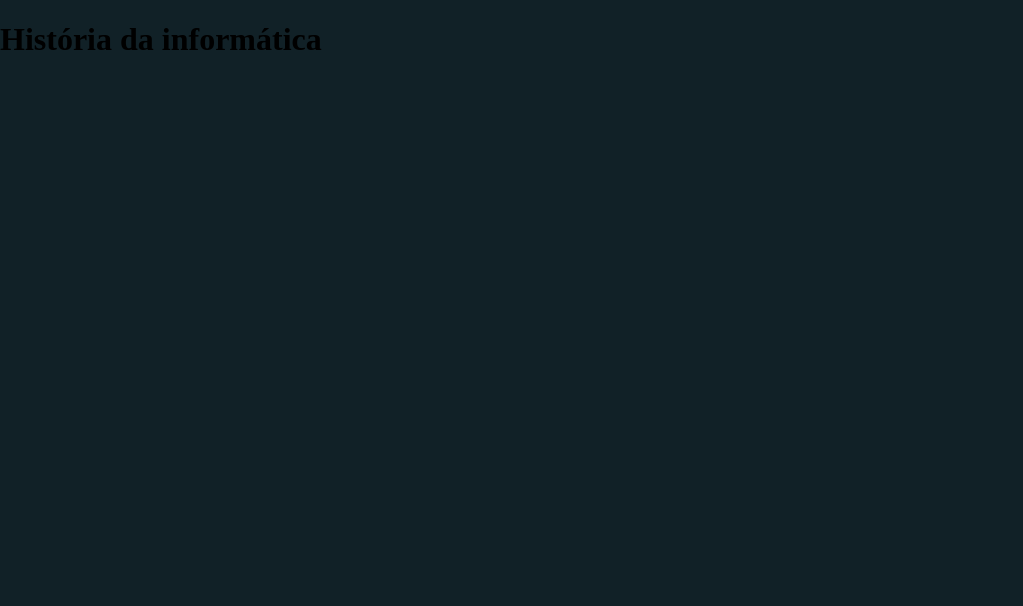
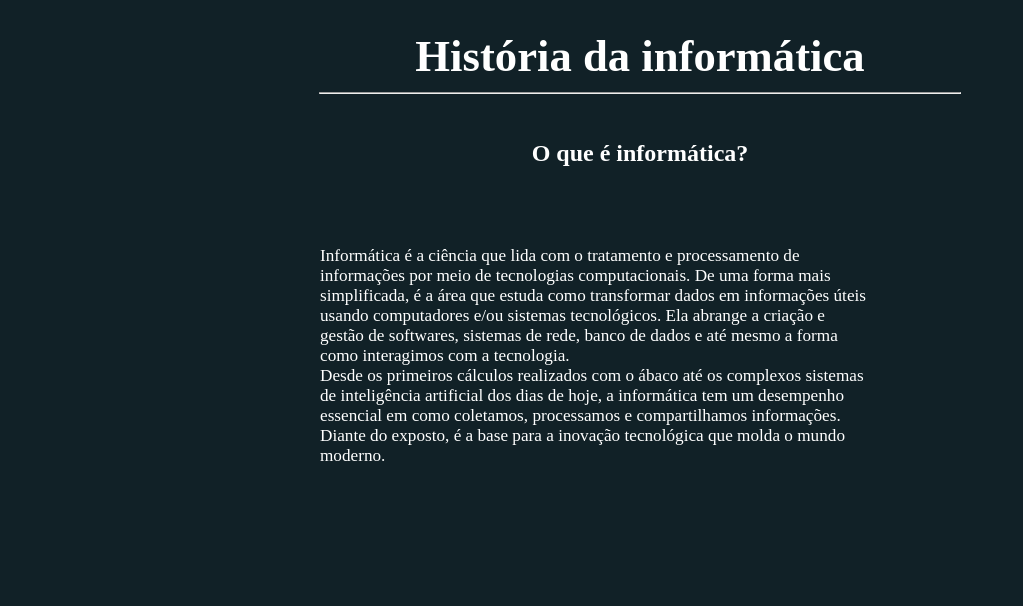
Before and after one commit to isaac242628/Projeto-Web-sobre-a-evolu-o-da-inform-tica, a plain HTML site: page index.html in a window 1280 px wide. Shown: the whole page, without its empty margins (0-1023 px from the left). Drawn offline with Linux system fonts and the light colour scheme.

Commit message:
metade da pagina inicial

```diff
--- a/index.html
+++ b/index.html
@@ -5,8 +5,13 @@
     <meta name="viewport" content="width=device-width, initial-scale=1.0">
     <title>Projeto Web</title>
 </head>
-<body style="margin: 0; padding: 0; background-color: #112127;">
-    <h1>História da informática</h1>
-
+<body style="margin: 0; padding: 0; background-color: #112127; display: grid; place-items: center;">
+    <h1 style="color: white; font-size: 44.7px; text-align: center; margin-bottom: 2px;">História da informática</h1>
+    <hr style="color: white; font-size: 28.7; width:50%; margin-bottom: 23px;">
+    <h2 style="color: white; text-align: center; margin: 23px 0 0 0;">O que é informática?</h2>
+    <div style="width: 50%; padding: 62px 108px 120px; text-align: center;">
+        <p style="color: white; text-align: justify; font-size: 17.2px;">Informática é a ciência que lida com o tratamento e processamento de <br> informações por meio de tecnologias computacionais. De uma forma mais <br> simplificada, é a área que estuda como transformar dados em informações úteis <br> usando computadores e/ou sistemas tecnológicos. Ela abrange a criação e <br> gestão de softwares, sistemas de rede, banco de dados e até mesmo a forma <br> como interagimos com a tecnologia. <br>
+        Desde os primeiros cálculos realizados com o ábaco até os complexos sistemas <br> de inteligência artificial dos dias de hoje, a informática tem um desempenho <br> essencial em como coletamos, processamos e compartilhamos informações. <br> Diante do exposto, é a base para a inovação tecnológica que molda o mundo <br> moderno.</p>
+    </div>
 </body>
 </html>
```
